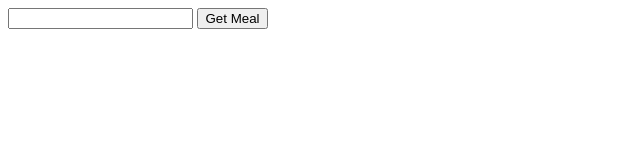
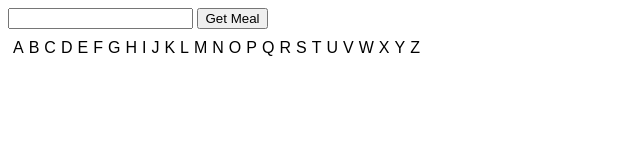
Before and after one commit to StefanRadusi/scit_grupa-15, a plain HTML site: page index.html in a window 1280 px wide. Shown: the whole page, without its empty margins (0-640 px from the left). Drawn offline with Linux system fonts and the light colour scheme.

Commit message:
homework-done

```diff
--- a/index.html
+++ b/index.html
@@ -8,6 +8,7 @@
       <input id="meal-name" />
       <button id="get-meal">Get Meal</button>
     </div>
+    <div id="letters-container"></div>
     <div id="meals-container"></div>
     <script src="./script.js"></script>
   </body>
--- a/script.js
+++ b/script.js
@@ -70,3 +70,30 @@ function renderMeals(meals) {
     mealsContainer.appendChild(mealContainer);
   }
 }
+function genCharArray(charA, charZ) {
+  let a = [], i = charA.charCodeAt(0), j = charZ.charCodeAt(0);
+  for (; i <= j; ++i) {
+    a.push(String.fromCharCode(i));
+  }
+  return a;
+}
+const letters = genCharArray('A', 'Z');
+for (const char of letters) {
+  const element = document.createElement("p");
+  element.innerText = char;
+  document.getElementById("letters-container").appendChild(element);
+  element.classList.add("letter-style");
+  element.addEventListener("click", function () {
+    const url = generateURL(char);
+    if (url) {
+      clearMealContainer();
+      hitServer(url);
+    }
+  })
+}
+
+function generateURL(letter) {
+  if (letter) {
+    return `https://www.themealdb.com/api/json/v1/1/search.php?f=${letter}`;
+  }
+}
--- a/style.css
+++ b/style.css
@@ -11,3 +11,11 @@ body {
 p {
   margin: 0;
 }
+#letters-container {
+  display: flex;
+  flex-direction: row;
+  margin-top: 10px;
+}
+.letter-style {
+  margin-left: 5px;
+}
```
